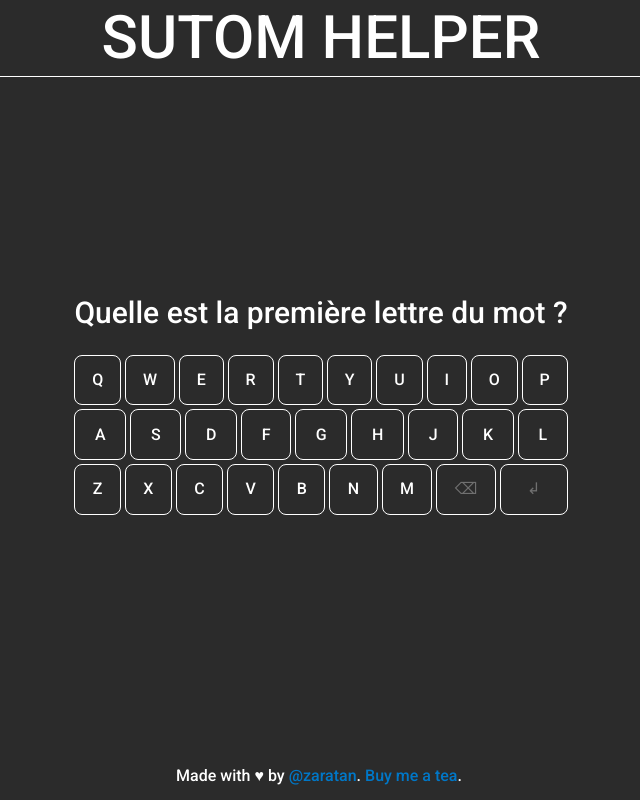
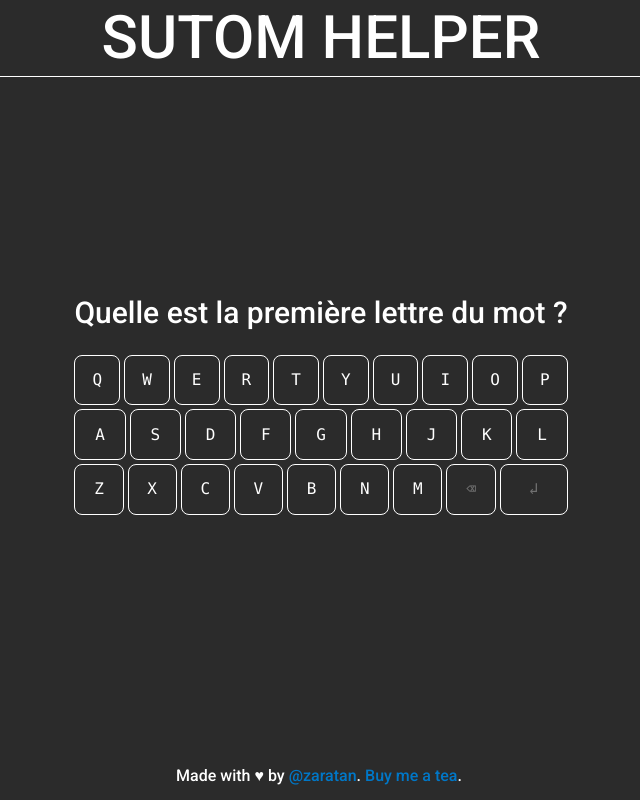
Before and after one commit to zaratan/sutom-helper, a Next.js app: page / in a window 1280 px wide. Shown: the whole page, without its empty margins (319-959 px from the left). Built offline with nearby package versions, Linux system fonts and the light colour scheme.

Commit message:
Better font for letters

```diff
--- a/components/Key.tsx
+++ b/components/Key.tsx
@@ -15,7 +15,7 @@ const Key = ({
   return (
     <button
       className={classMerge(
-        'border border-solid border-white rounded-lg flex-grow flex justify-center items-center',
+        'border border-solid border-white rounded-lg flex-grow flex justify-center items-center font-mono',
         doubleGrow ? 'flex-grow-1.5' : '',
         disabled ? 'text-sutom-lightGray cursor-default' : 'cursor-pointer'
       )}
```
